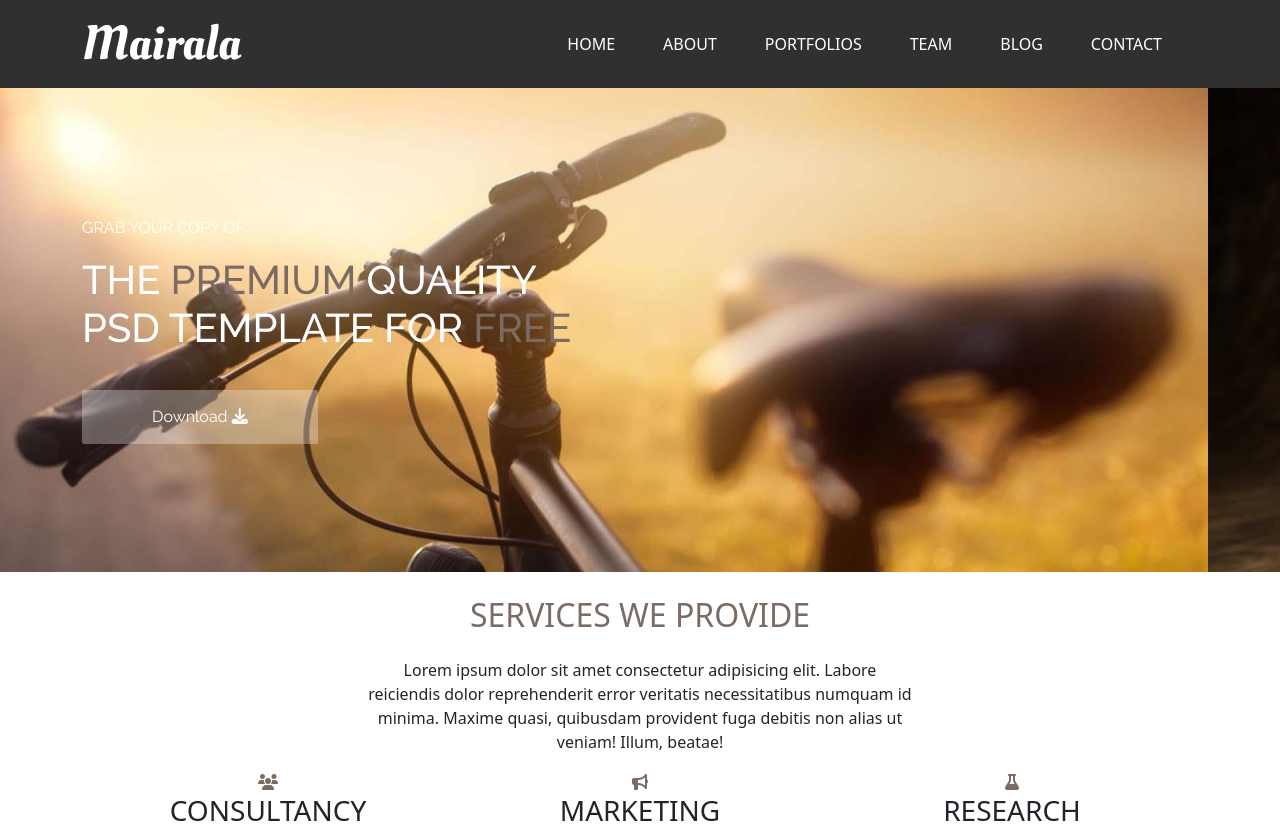
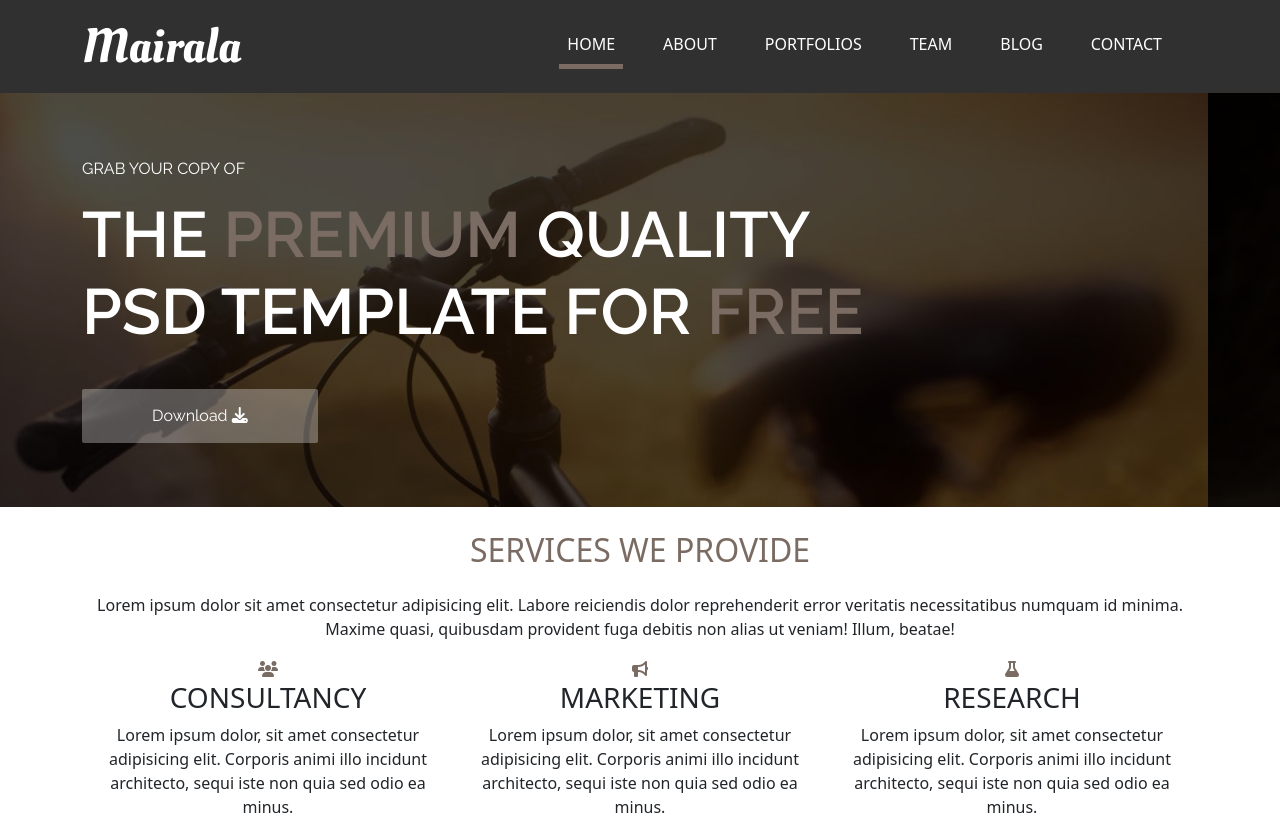
Before and after one commit to riru18/front-end-developer-test, a plain HTML site: page index.html in a window 1280 px wide. Shown: the top 831 px of the page. Drawn offline with nearby package versions, Linux system fonts and the light colour scheme.

Commit message:
styling update

```diff
--- a/css/styles.css
+++ b/css/styles.css
@@ -20,7 +20,13 @@
     padding: 1rem;
 }
 
+.nav-link.active {
+    border-bottom: solid 5px #7b6c63;
+}
 
+.navbar-nav {
+    --bs-nav-link-hover-color: #fff !important;
+}
 
 .offcanvas {
     --bs-offcanvas-bg: #303030 !important;
@@ -32,13 +38,6 @@ main {
     text-transform: uppercase;
 }
 
-
-h1 {
-    font-weight: 600;
-    font-size: 16rem;
-    max-width: 540px;
-}
-
 .highlight {
     color: #7b6c63;
 }
@@ -46,6 +45,14 @@ h1 {
 .first {
     z-index: 1;
     position: relative;
+}
+
+@media (min-width: 992px) {
+    .first .fs-1 {
+        font-size: 4rem !important;
+        font-weight: 600;
+        max-width: 800px;
+    }
 }
 
 .first .button {
@@ -58,11 +65,20 @@ h1 {
 }
 
 .carousel-section {
-    padding-top: 10%;
-    padding-bottom: 10%;
+    padding-top: 5%;
+    padding-bottom: 5%;
     position: relative;
     overflow: hidden;
+}
 
+.transparent-bg {
+    background-color: rgba(0, 0, 0, 0.7);
+    position: absolute;
+    opacity: 1;
+    width: 100%;
+    height: 100%;
+    z-index: 0;
+    top: 0;
 }
 
 .carousel-container {
@@ -72,7 +88,6 @@ h1 {
     bottom: 0;
     z-index: -1;
     position: absolute;
-
 }
 
 .img-car {
--- a/index.html
+++ b/index.html
@@ -77,6 +77,7 @@
 
         <div class="carousel-section">
 
+
             <div class="carousel-container">
                 <div id="carousel" class="carousel slide" data-bs-ride="carousel">
                     <div class="carousel-inner">
@@ -92,9 +93,10 @@
                     </div>
                 </div>
             </div>
+
             <div class="container first">
-                <p><span class="grab">Grab your copy of</span></p>
-                <h1>The <span class="highlight">premium</span> Quality PSD Template for <span
+                <p>Grab your copy of</p>
+                <h1 class="fs-1">The <span class="highlight">premium</span> Quality PSD Template for <span
                         class="highlight">free</span>
                 </h1>
                 <div>
@@ -102,12 +104,14 @@
                             style="color: #ffffff;"></i></button>
                 </div>
             </div>
+            <div class="transparent-bg"></div>
         </div>
+
     </main>
 
     <section>
         <div class="container ">
-            <div class="row row-cols-sm-2 row-cols-auto justify-content-center">
+            <div class="row row-cols-sm-1 row-cols-auto justify-content-center">
                 <div class="col text-center">
                     <h2 class="my-4 text-uppercase highlight">Services we provide</h2>
                     <p>Lorem ipsum dolor sit amet consectetur adipisicing elit. Labore reiciendis dolor reprehenderit
@@ -263,7 +267,7 @@
         <section class="footer-info">
             <div class="container py-5">
                 <div
-                    class="row row-cols-auto row-cols-sm-3 row-cols-md-2 row-cols-lg-4 align-items-start justify-content-around">
+                    class="row row-cols-auto row-cols-sm-3 row-cols-md-3 row-cols-lg-4 align-items-start justify-content-center gap-lg-0 gap-5">
                     <div class="col">
                         <h2 class="brand highlight">Mairala</h2>
                         <p>Duis autem vel eum iriure dolor in hendrerit in vulputate velit esse molestie consequat, vel
```
